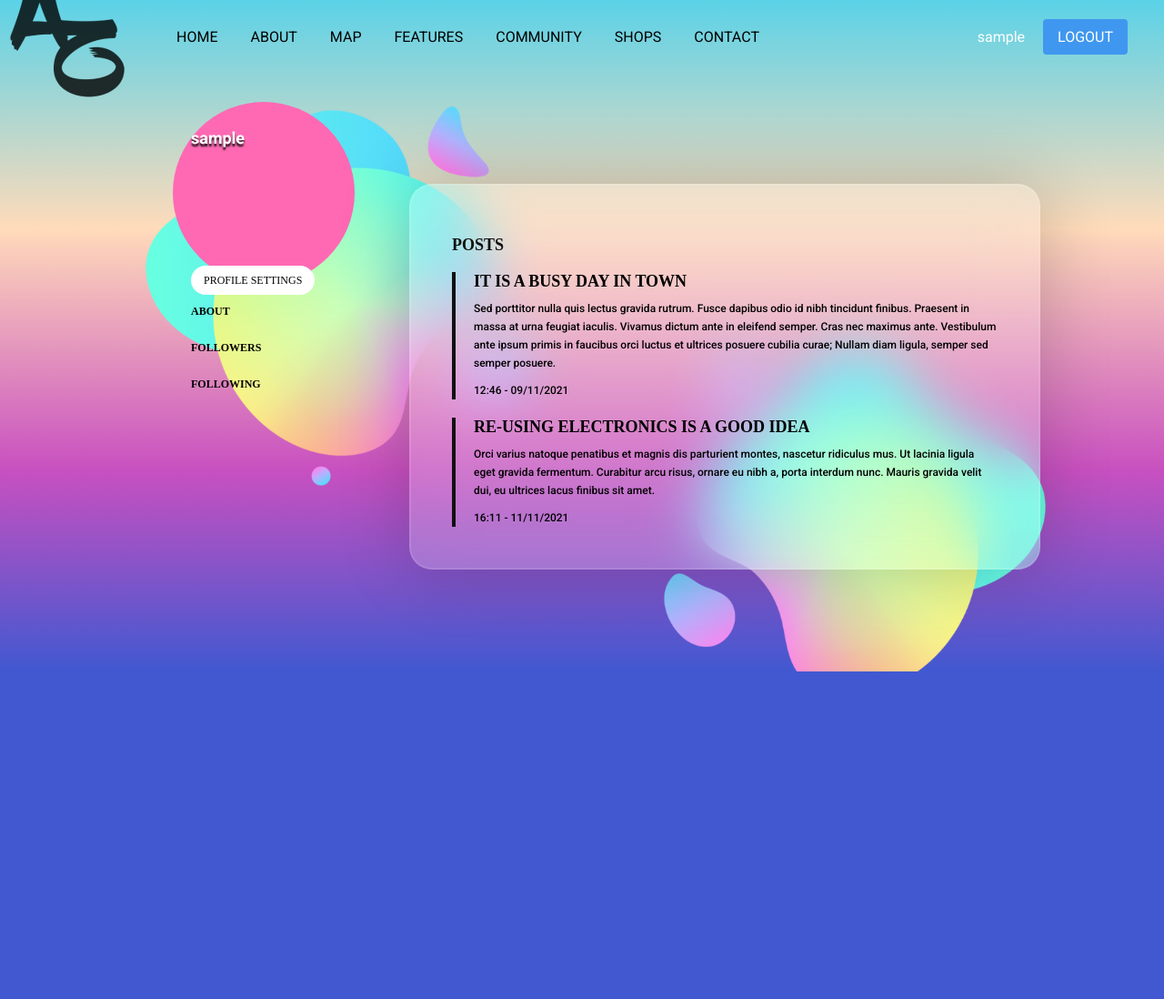
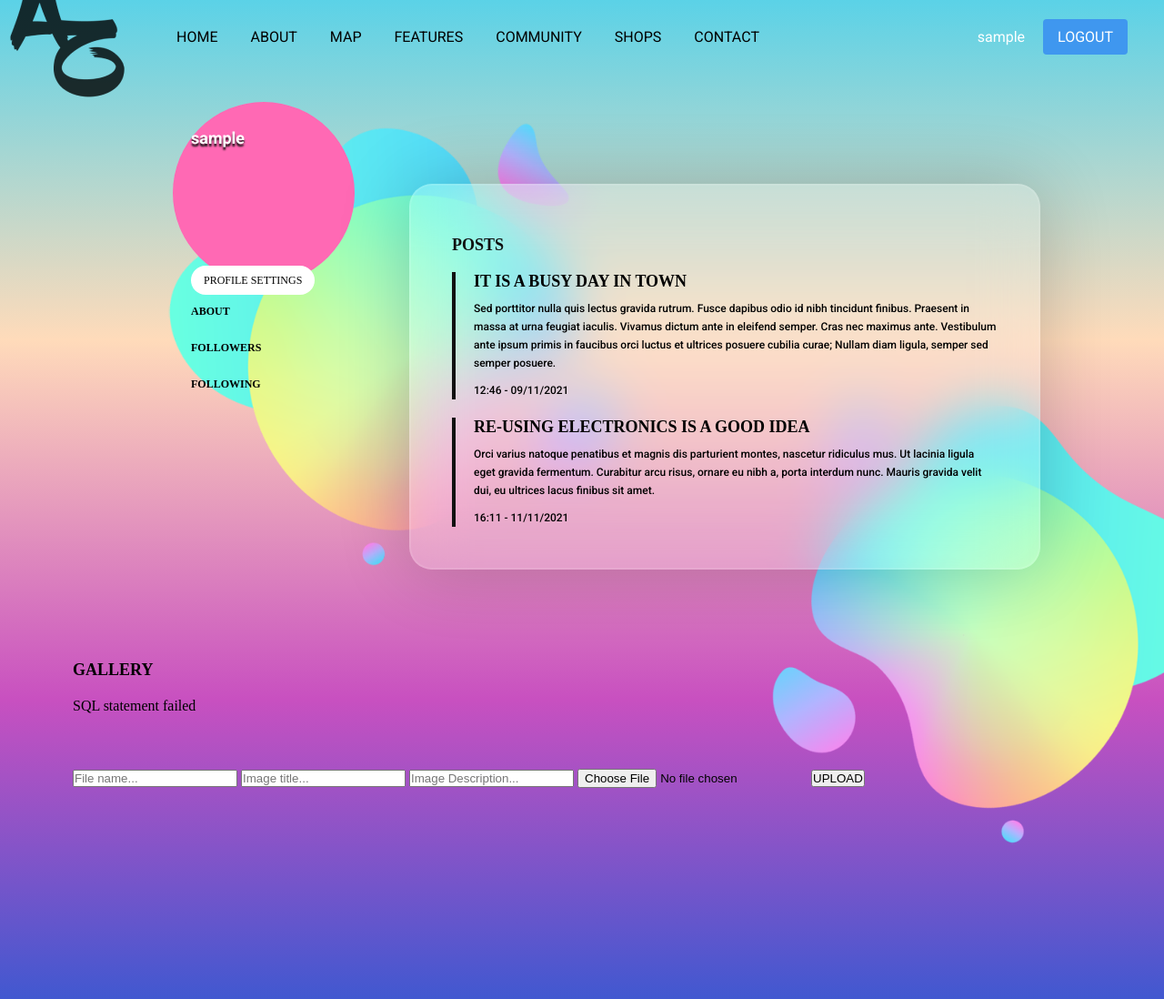
Before and after one commit to Anabolique89/SocialMediaCMS, a PHP site: page /profile.php in a window 1280 px wide. Shown: the whole page at 91% size. Before the commit the page ends 738 px from the top, so only its background shows below. Run offline with PHP 8.4, Linux system fonts and the light colour scheme; the visitor is signed in with stand-in values (Sample User, id 1); tables that the repository leaves empty or names only in its code hold one stand-in row (values such as "Sample post"); data that the repository does not hold is empty.

Commit message:
added gallery and images

```diff
--- a/header.php
+++ b/header.php
@@ -20,7 +20,7 @@
             <div class="navigation-container">
                 <div class="logo-container"><a href="homepage.php"><img src="./img/LOGOBlack.png" alt="logo white"></a></div>
                 <ul class="menu-main">
-                    <li><a href="homepage.php">HOME</a></li>
+                    <li><a href="webpage.php">HOME</a></li>
                     <li><a href="about.php">ABOUT</a></li>
                     <li><a href="map.php">MAP</a></li>
                     <li><a href="features.php">FEATURES</a></li>
--- /dev/null
+++ b/includes/dbh.inc.php
@@ -0,0 +1,7 @@
+<?php
+$servername = "localhost";
+$username = "root";
+$password = "";
+$dbname = "ArtzoroDB";
+
+$conn = mysqli_connect($servername, $username, $password, $dbname);
--- a/profile.php
+++ b/profile.php
@@ -61,6 +61,59 @@
                         <p>16:11 - 11/11/2021</p>
                     </div>
                 </div>
+                <!-- trying to add new image to database stoing in project folder
+                <div class="add-new-artwork">
+                    <p class="artwork">Add new artwork</p>
+                    <form action="upload.php" class="artwork" method="POST" enctype="multipart/form-data">
+                        <input type="file" name="file">
+                        <button class="artwork-submit" type="submit" name="submit">UPLOAD</button>
+
+                    </form>
+                </div>
+-->
+
+            </div>
+        </div>
+        <!--Artwork Gallery-->
+
+        <div class="cases-links">
+            <div class="gallery-wrapper">
+                <h2 class="Artworks-title">Gallery</h2>
+                <div class="gallery-container">
+                    <?php
+                    include_once 'includes/dbh.inc.php';
+                    $sql = "SELECT * FROM artwork ORDER BY OrderArtwork DESC";
+                    $stmt = mysqli_stmt_init($conn);
+                    if (mysqli_stmt_prepare($stmt, $sql)) {
+                        echo "SQL statement failed";
+                    } else {
+                        mysqli_stmt_execute($stmt);
+                        $result = mysqli_stmt_get_result($stmt);
+                        while ($row = mysqli_fetch_assoc($result)) {
+                            echo '   <a href="#">
+                            <div class="image" style="background-image: url(artworks/' . $row["ImgFullNameArtwork"] . ');"></div>
+                            <h3>' . $row["TitleArtwork"] . '</h3>
+                            <p>' . $row["DescArtwork"] . '</p>
+                        </a> ';
+                        }
+                    }
+
+
+                    ?>
+                </div>
+                <?php
+                if (isset($_SESSION['username'])) {
+                    echo '<div class="gallery-upload">
+    <form class="form-signup" action="includes/gallery-upload.inc.php" method="post" enctype="multipart/form-data">
+        <input type="text" name="filename" placeholder="File name...">
+        <input type="text" name="filetitle" placeholder="Image title...">
+        <input type="text" name="filedesc" placeholder="Image Description...">
+        <input type="file" name="file">
+        <button type="submit" name="submit">UPLOAD</button>
+    </form>
+</div> ';
+                }
+                ?>
             </div>
         </div>
     </div>
--- a/style1.css
+++ b/style1.css
@@ -259,13 +259,13 @@
     display: block;
     margin: 0 auto;
 }
+img.logo-container{
+  width:20px;
+}
 /*----PROFILE----*/
 .profile{
         width: 100%;
-
     }
-
-
 .profile-bg {
    background-image: url(graphics/Profile-bg.png);
    background-repeat: no-repeat;
@@ -510,3 +510,64 @@
   transition: all 200ms ease-in-out;
   color: #fff;
 }
+
+/* Gallery */
+.cases-links{
+
+    padding: 5rem;
+
+}
+
+.cases-links h2 {
+  padding-top: 20px;
+}
+
+.cases-links h2 {
+  font-family:'Gotham Black';
+  font-size: 18px;
+  color: #000;
+  text-decoration: none;
+  text-transform: uppercase;
+}
+
+ .gallery-container {
+  padding-top: 20px;
+  display: flex;
+  justify-content: space-between;
+  flex-wrap: wrap;
+  padding-bottom: 40px;
+}
+.gallery-upload{
+  padding-top: 20px;
+  display: flex;
+  justify-content: space-between;
+  flex-wrap: wrap;
+  padding-bottom: 40px;
+}
+
+.gallery-container a {
+  width: 23%;
+  text-decoration: none;
+}
+
+ .gallery-container a div {
+  width: 100%;
+  height: 200px;
+  background-color: red;
+  border-radius: 20px;
+}
+
+ .gallery-container a h3 {
+  font-family: 'Gotham Black';
+  font-size: 14px;
+  color: #000;
+  padding: 6px 0;
+}
+
+.gallery-container a p {
+  font-family: 'Roboto';
+  font-size: 12px;
+  font-weight: 300;
+  color: #000;
+  padding-bottom: 10px;
+}
```
Also changed, not shown: includes/gallery-upload.inc.php (added, +73 -0 lines), upload.php (added, +32 -0 lines).
